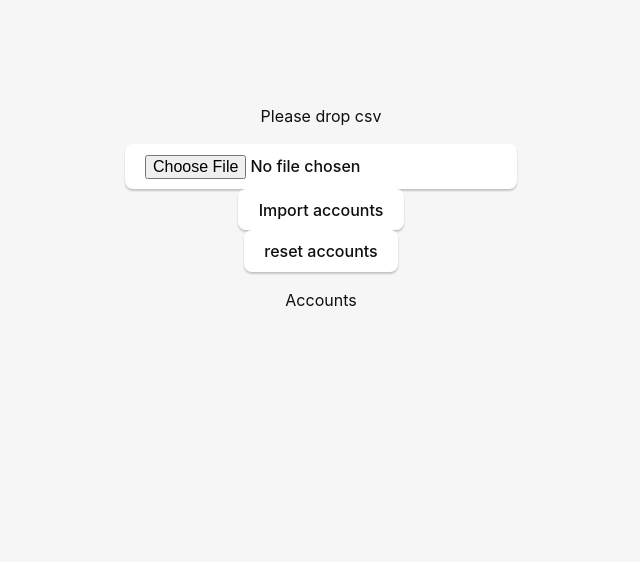
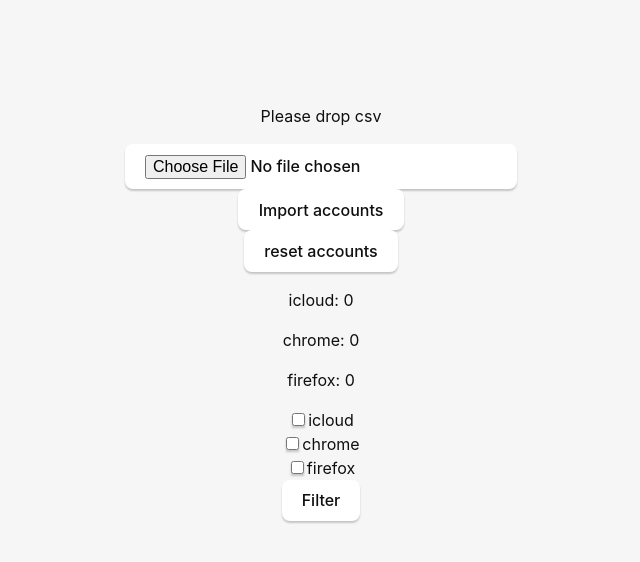
Before and after one commit to BaseW/account-manager, a Next.js app: page / in a window 1280 px wide. Shown: the top 562 px of the page, without its empty margins (319-959 px from the left). Built offline with nearby package versions, Linux system fonts and the light colour scheme.

Commit message:
Issue 11: Filtering function (#16)
* empty commit

* update readme

* update from to source

* add checkboxes

* add simple filtering function

* add advanced filtering function

```diff
--- a/src/pages/index.tsx
+++ b/src/pages/index.tsx
@@ -8,14 +8,28 @@ import nextLogo from "../assets/next.svg";
 type Account = {
   url: string;
   username: string;
-  from: 'icloud' | 'chrome' | 'firefox'
+  source: 'icloud' | 'chrome' | 'firefox'
+}
+
+type AccountPartial = {
+  username: string;
+  source: 'icloud' | 'chrome' | 'firefox'
+}
+
+type AccountMap = {
+  // key is url
+  [key: string]: AccountPartial[];
 }
 
 function App() {
   const [isUploading, setIsUploading] = useState(false);
-  const [fileFrom, setFileFrom] = useState(''); // ['icloud', 'chrome', 'firefox'
+  const [source, setSource] = useState(''); // ['icloud', 'chrome', 'firefox'
   const [csvData, setCsvData] = useState<string | ArrayBuffer | null>(null);
   const [accounts, setAccounts] = useState<Account[]>([]);
+  const [isIcloudIncluded, setIsIcloudIncluded] = useState(true);
+  const [isChromeIncluded, setIsChromeIncluded] = useState(true);
+  const [isFirefoxIncluded, setIsFirefoxIncluded] = useState(true);
+  const [accountMap, setAccountMap] = useState<AccountMap>();
 
   function onUploadFile(e: ChangeEvent<HTMLInputElement>) {
     setIsUploading(true);
@@ -37,7 +51,7 @@ function App() {
       return;
     }
 
-    setFileFrom(from);
+    setSource(from);
 
     const reader = new FileReader();
     reader.onload = (e) => {
@@ -50,7 +64,7 @@ function App() {
 
   function startImport() {
     console.log('start importing');
-    invoke("import_accounts", { csvData, from: fileFrom }).then((res) => {
+    invoke("import_accounts", { csvData, source }).then((res) => {
       const newlyImportedAccounts = res as Account[];
       const concatenedAccounts = [...accounts, ...newlyImportedAccounts];
       setAccounts(concatenedAccounts);
@@ -59,6 +73,25 @@ function App() {
 
   function onResetAccounts() {
     setAccounts([]);
+  }
+
+  function onChangeIcloudCheckbox(e: ChangeEvent<HTMLInputElement>) {
+    setIsIcloudIncluded(e.target.checked);
+  }
+
+  function onChangeChromeCheckbox(e: ChangeEvent<HTMLInputElement>) {
+    setIsChromeIncluded(e.target.checked);
+  }
+
+  function onChangeFirefoxCheckbox(e: ChangeEvent<HTMLInputElement>) {
+    setIsFirefoxIncluded(e.target.checked);
+  }
+
+  function onFilterAccounts() {
+    invoke("filter_accounts", { accounts, isIcloudIncluded, isChromeIncluded, isFirefoxIncluded }).then((res) => {
+      const filteredAccountMap = res as AccountMap;
+      setAccountMap(filteredAccountMap);
+    });
   }
 
   return (
@@ -74,14 +107,53 @@ function App() {
         <button onClick={() => onResetAccounts()}>reset accounts</button>
       </div>
       <div>
-        <p>Accounts</p>
-        <ul>
-          {accounts.map((account) => (
-            <li key={account.url + account.username}>
-              {account.url} - {account.username}
-            </li>
-          ))}
-        </ul>
+        {/* print account count for each source */}
+        <div>
+          <p>icloud: {accounts.filter((account) => account.source === 'icloud').length}</p>
+          <p>chrome: {accounts.filter((account) => account.source === 'chrome').length}</p>
+          <p>firefox: {accounts.filter((account) => account.source === 'firefox').length}</p>
+        </div>
+      </div>
+      <div>
+        <div className="filterConditions">
+          {/* checkbox for icloud */}
+          <div>
+            <input type="checkbox" onChange={onChangeIcloudCheckbox}/>
+            <label>icloud</label>
+          </div>
+          {/* checkbox for chrome */}
+          <div>
+            <input type="checkbox" onChange={onChangeChromeCheckbox}/>
+            <label>chrome</label>
+          </div>
+          {/* checkbox for firefox */}
+          <div>
+            <input type="checkbox" onChange={onChangeFirefoxCheckbox} />
+            <label>firefox</label>
+          </div>
+        </div>
+        <div className="filterButton">
+          <button onClick={onFilterAccounts}>Filter</button>
+        </div>
+      </div>
+      {/* print url list and AccountPartial indented each url from accountMap*/}
+      <div>
+        {accountMap && Object.keys(accountMap).map((url) => {
+          return (
+            <div key={url}>
+              <p>{url}</p>
+              <div>
+                {accountMap[url].map((accountPartial) => {
+                  return (
+                    <div key={accountPartial.username}>
+                      <p>{accountPartial.username}</p>
+                    </div>
+                  )
+                })}
+              </div>
+            </div>
+          )
+        })}
       </div>
     </div>
   );
```
Also changed, not shown: 2 other files (tests, documents, lock files or other folders).
